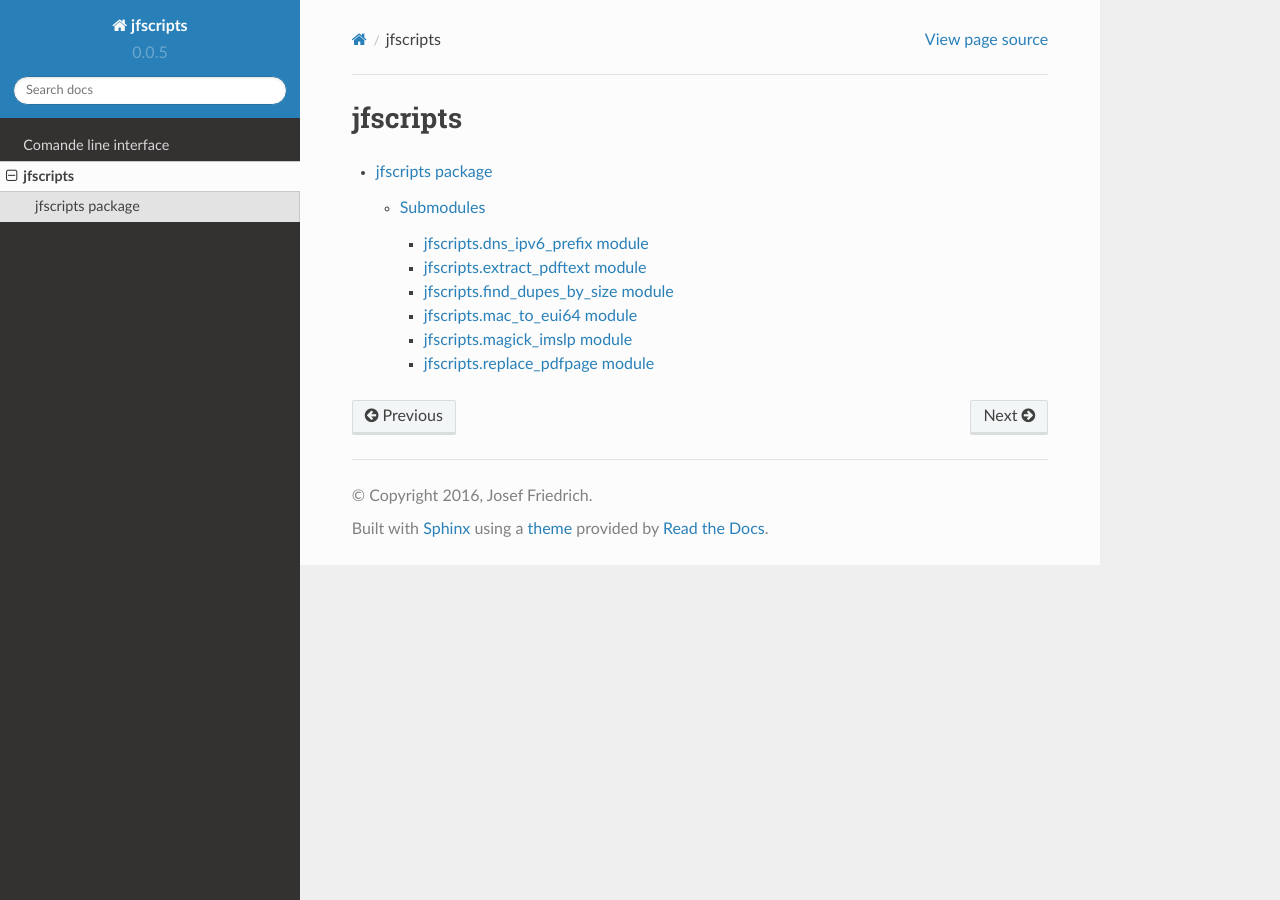
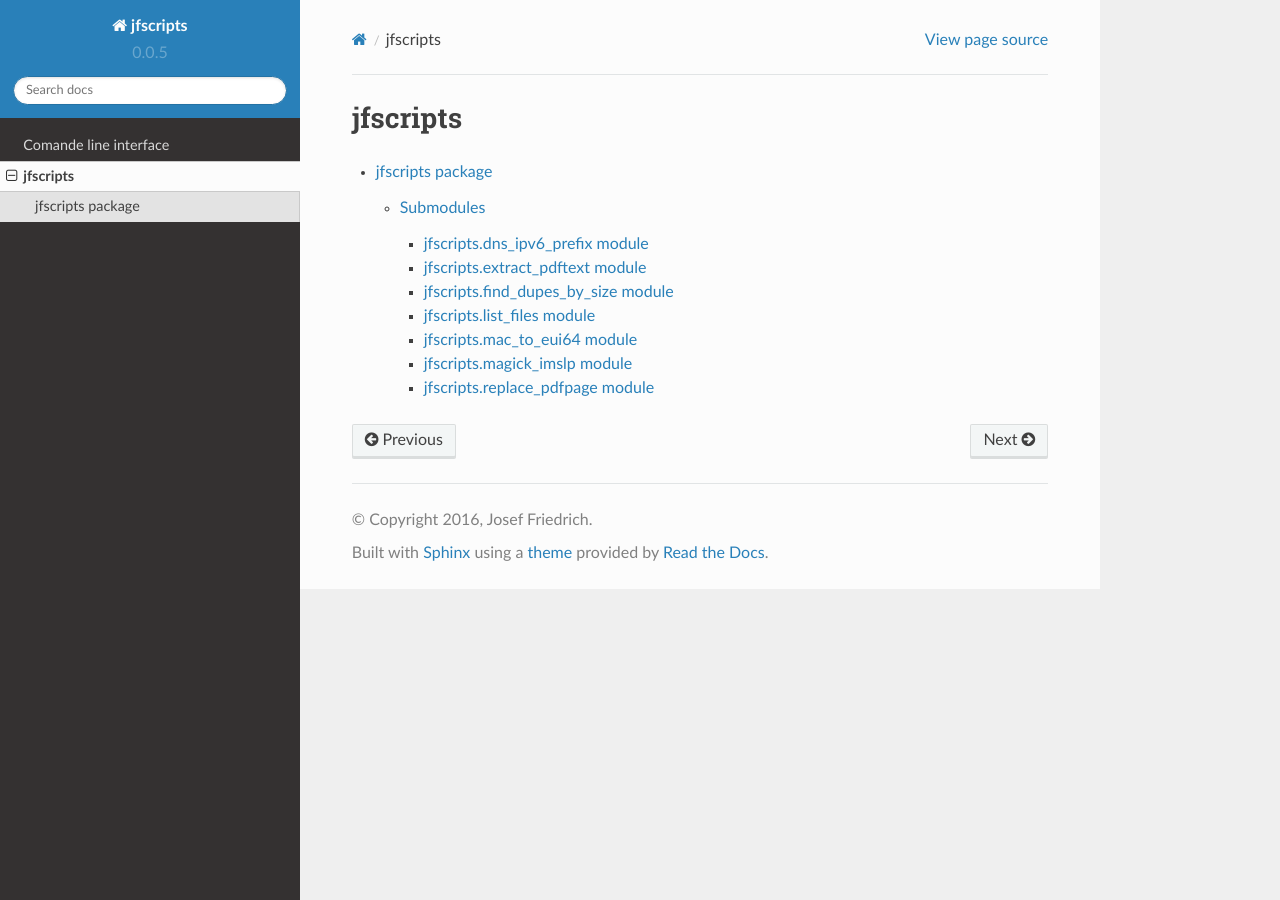
Before and after one commit to Josef-Friedrich/jfscripts, a Sphinx documentation site: the page built from doc/source/modules.rst, in a window 1280 px wide. Built offline with Sphinx 7.4.7 and the Read the Docs theme 2.0.0, drawn with Linux system fonts in a browser that asks for light colours.

Commit message:
Add list_files to documentation

```diff
--- a/doc/source/jfscripts.rst
+++ b/doc/source/jfscripts.rst
@@ -29,6 +29,14 @@ jfscripts.find_dupes_by_size module
     :undoc-members:
     :show-inheritance:
 
+jfscripts.list_files module
+^^^^^^^^^^^^^^^^^^^^^^^^^^^
+
+.. automodule:: jfscripts.list_files
+    :members:
+    :undoc-members:
+    :show-inheritance:
+
 jfscripts.mac_to_eui64 module
 ^^^^^^^^^^^^^^^^^^^^^^^^^^^^^
 
```
